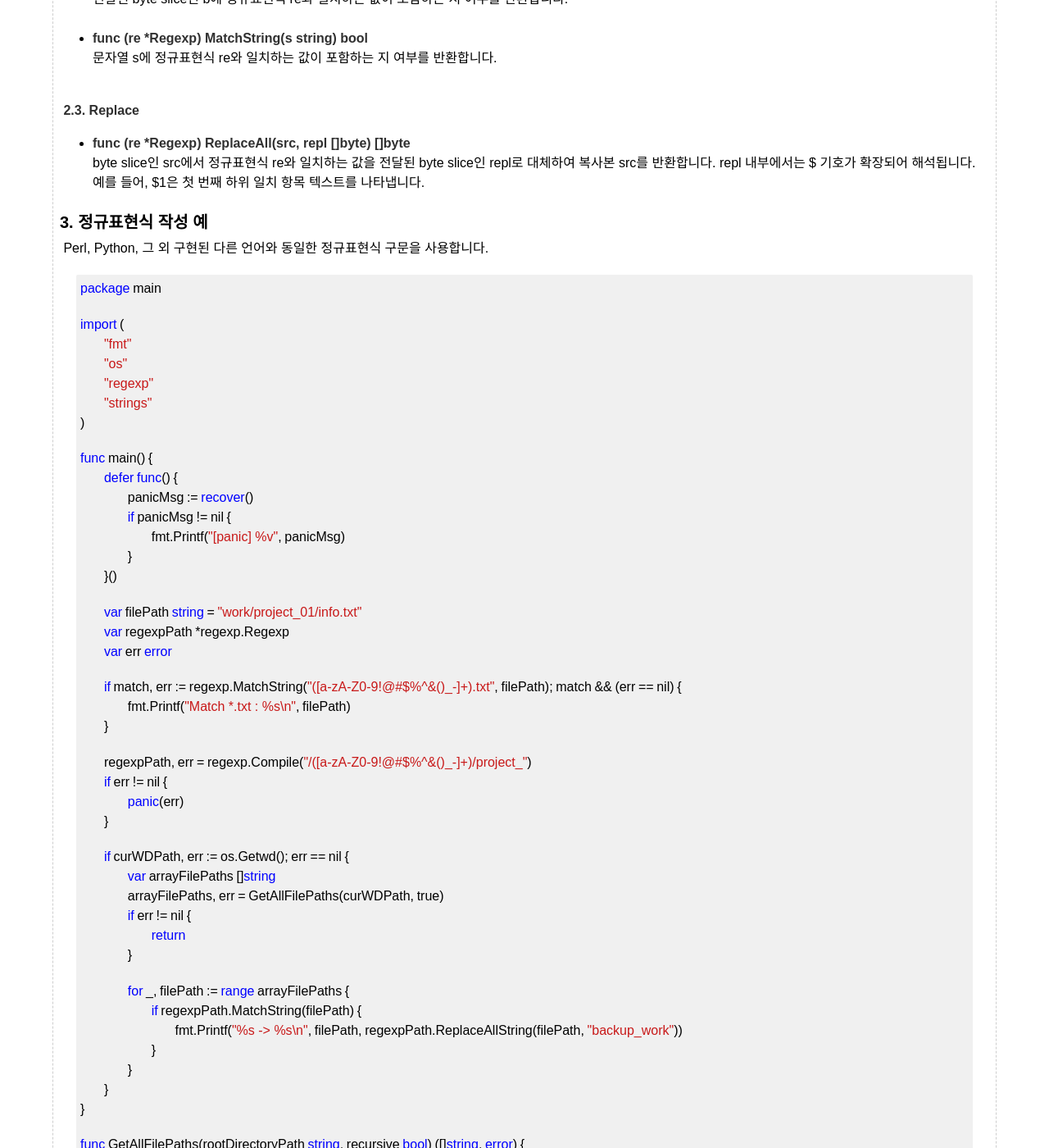
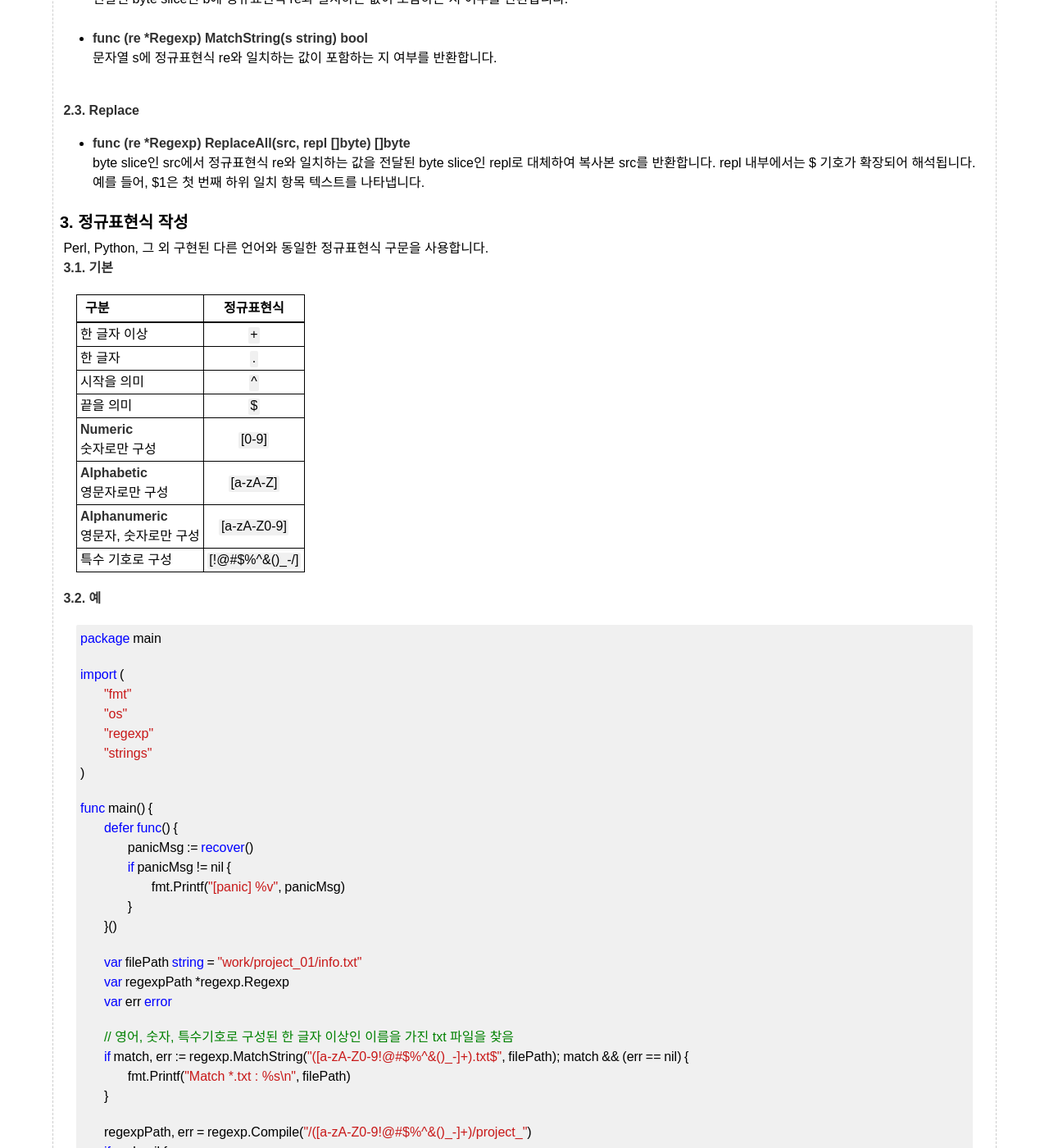
Before and after one commit to HgO-git/hgo-git.github.io, a Jekyll site: the page built from _posts/Golang/2021-05-15-23-16-golang-use-6-regexp.md, in a window 1280 px wide and 1400 px high, scrolled down 1151 px. Shown: the whole window at 82% size. Built offline with Jekyll 4.4.1, drawn with Linux system fonts in a browser that asks for light colours; our own code applies the rules of GitHub Pages for plain Markdown files.

Commit message:
[fix/post] 정규표현식 실제 사용하는 예관련 수정

```diff
--- a/_posts/Golang/2021-05-15-23-16-golang-use-6-regexp.md
+++ b/_posts/Golang/2021-05-15-23-16-golang-use-6-regexp.md
@@ -54,9 +54,23 @@
 - **func (re *Regexp) ReplaceAll(src, repl []byte) []byte**
 byte slice인 src에서 정규표현식 re와 일치하는 값을 전달된 byte slice인 repl로 대체하여 복사본 src를 반환합니다. repl 내부에서는 $ 기호가 확장되어 해석됩니다. 예를 들어, $1은 첫 번째 하위 일치 항목 텍스트를 나타냅니다.
 
-###### 3. 정규표현식 작성 예
+###### 3. 정규표현식 작성
 &nbsp;Perl, Python, 그 외 구현된 다른 언어와 동일한 정규표현식 구문을 사용합니다.
 
+&nbsp;**3.1. 기본**
+
+|구분|정규표현식|
+|:----|:---:|
+|한 글자 이상|``+``|
+|한 글자|``.``|
+|시작을 의미|``^``|
+|끝을 의미|``$``|
+|**Numeric**<br>숫자로만 구성|``[0-9]``|
+|**Alphabetic**<br>영문자로만 구성|``[a-zA-Z]``|
+|**Alphanumeric**<br>영문자, 숫자로만 구성|``[a-zA-Z0-9]``|
+|특수 기호로 구성|``[!@#$%^&()_-/]``|
+
+&nbsp;**3.2. 예**
 ~~~go
 package main
 
@@ -79,7 +93,8 @@
 	var regexpPath *regexp.Regexp
 	var err error
 
-	if match, err := regexp.MatchString("([a-zA-Z0-9!@#$%^&()_-]+).txt", filePath); match && (err == nil) {
+	// 영어, 숫자, 특수기호로 구성된 한 글자 이상인 이름을 가진 txt 파일을 찾음
+	if match, err := regexp.MatchString("([a-zA-Z0-9!@#$%^&()_-]+).txt$", filePath); match && (err == nil) {
 		fmt.Printf("Match *.txt : %s\n", filePath)
 	}
 
```
